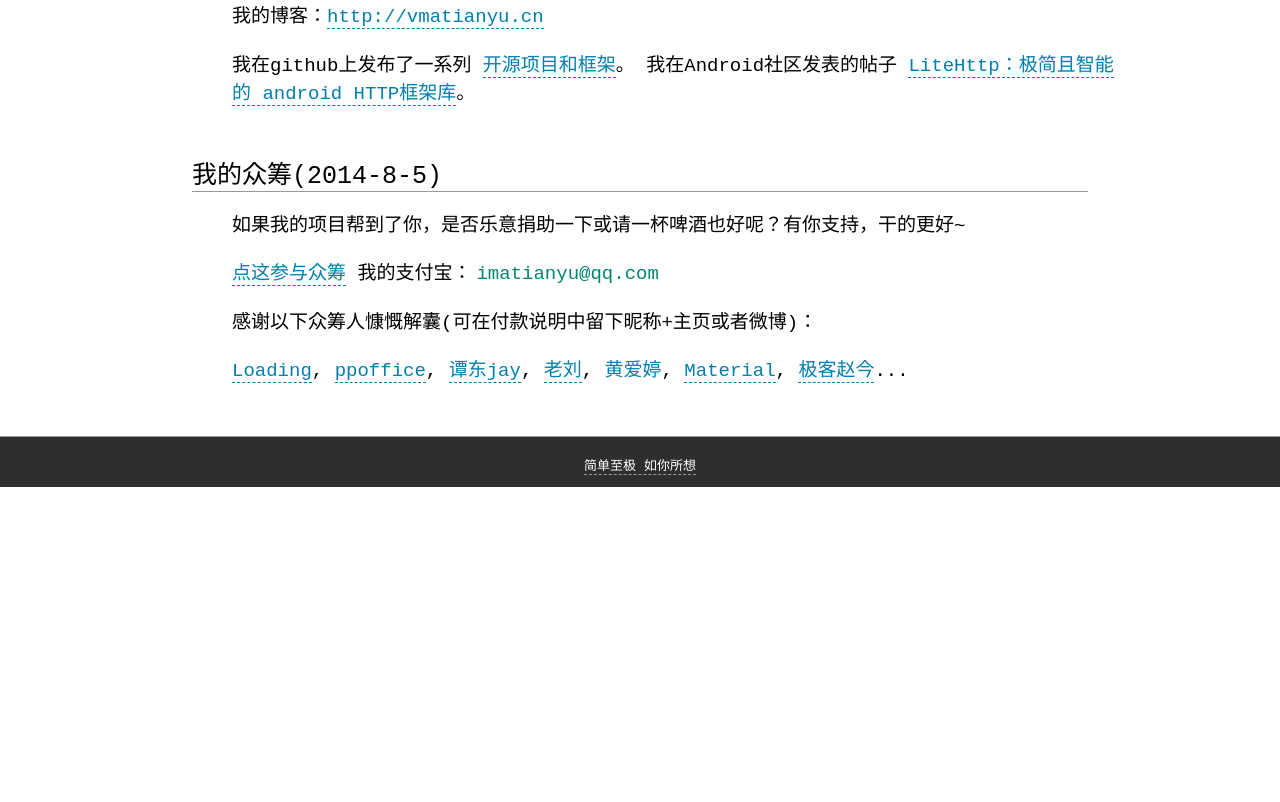
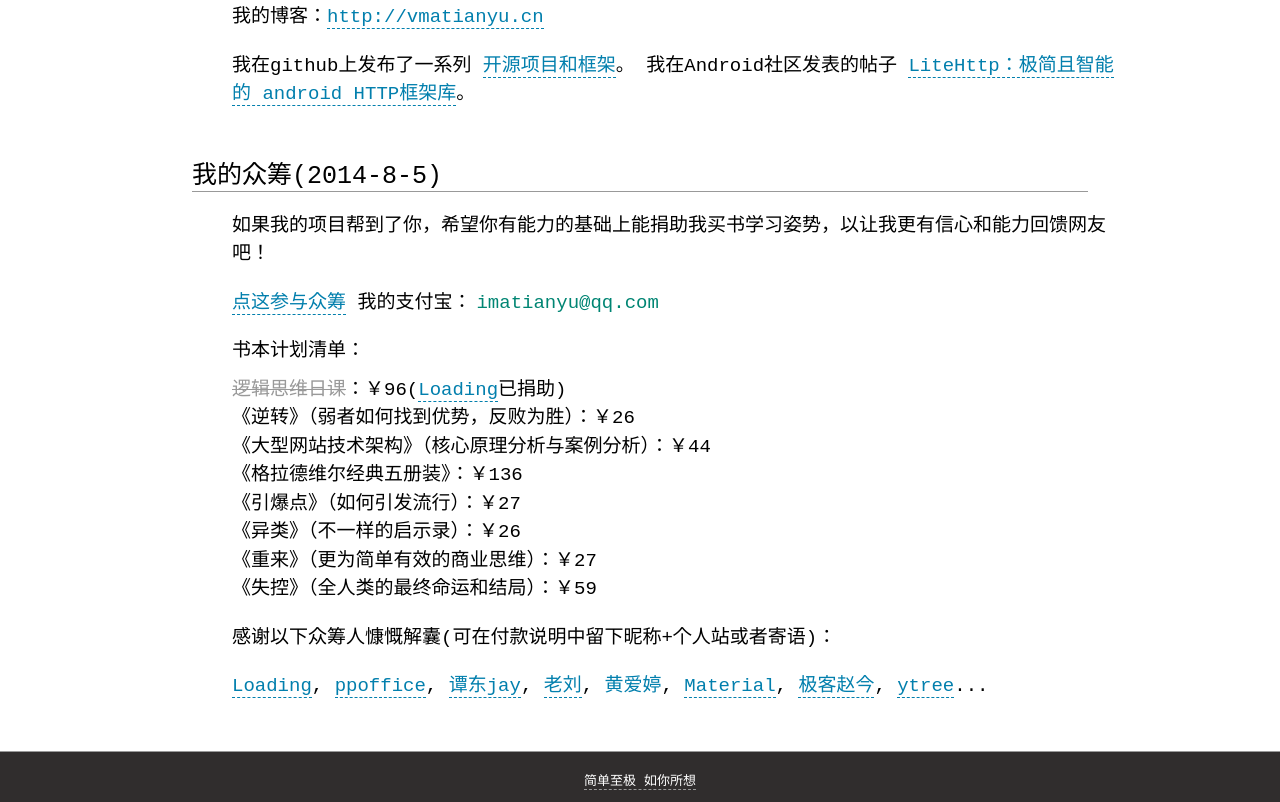
Before and after one commit to litesuits/litesuits.github.com, a plain HTML site: page index.html in a window 1280 px wide. Shown: the part 2251-3053 px from the top of the page. Before the commit the page ends 2738 px from the top, so only its background shows below. Drawn offline with Linux system fonts and the light colour scheme.

Commit message:
提交众筹者

```diff
--- a/css/index.css
+++ b/css/index.css
@@ -129,3 +129,7 @@ body {
 	text-decoration:none;
 	border-bottom:#ffffff dashed 1px;
 }
+.text-mid-line {
+	color: #999999;
+	text-decoration:line-through;
+}
--- a/index.html
+++ b/index.html
@@ -48,6 +48,9 @@
         obj.setSelectionRange(0,outTxt.length);
         obj.focus();
 	}
+
+
+
 
     </script>
 </head>
@@ -129,7 +132,7 @@
         <div class="content">
             &nbsp;&nbsp;<a href="http://www.vmatianyu.cn/" target="_blank">马天宇：</a>
             &nbsp;&nbsp;&nbsp;我是作者，我的商业项目
-            <a href="http://www.bong.cn/"  target="_blank">bong</a>
+            <a href="http://www.bong.cn/" target="_blank">bong</a>
             全面启用Lite系列后APK从7.7M缩小到1.2M，压缩了85%，清爽，整洁，性能更快，也稳定。
         </div>
         <div class="content">
@@ -167,7 +170,9 @@
     <div class="title_h2"><a href="https://github.com/litesuits/android-common" target="_blank">LiteCommon</a>
     </div>
     <div class="code_name">代号: lover</div>
-    <div class="content">LiteCommon是一个丰富而迷你的基础类库组：单纯简单,通用性极强，却不到50K！其中包括shell命令，静默安装，bitmap处理，文件操作，加密存储器，计数器，均值器，吐司，日志，校验，提示，网络监测等基础功能，以及一些Base64、MD5、Hex、Byte、Number、Dialog、Filed、Class、Package、Telephone、Random等工具类。</div>
+    <div class="content">
+        LiteCommon是一个丰富而迷你的基础类库组：单纯简单,通用性极强，却不到50K！其中包括shell命令，静默安装，bitmap处理，文件操作，加密存储器，计数器，均值器，吐司，日志，校验，提示，网络监测等基础功能，以及一些Base64、MD5、Hex、Byte、Number、Dialog、Filed、Class、Package、Telephone、Random等工具类。
+    </div>
 
     <div class="title_h2"><a href="https://github.com/litesuits/android-lite-views" target="_blank">Views & Widgets</a>
     </div>
@@ -200,7 +205,8 @@
     <div class="divide_line"></div>
     <div class="content margin-top">马天宇，中国杭州，客户端架构师，现为
         <a href="http://bong.cn/share?from=litesuits.com" target="_blank">bong</a>
-        产品经理，负责开放平台。</div>
+        产品经理，负责开放平台。
+    </div>
     <div class="content margin-top" onclick="clickWeixin()">
         我的微信：
         <input id="weixin" type="text" readonly="true" value="vmatianyu" class="bluetext input-email"/>
@@ -209,19 +215,31 @@
     <div class="content margin-top">我的邮箱: <a href="mailto:imatianyu@qq.com">imatianyu@qq.com</a></div>
     <div class="content margin-top">我的博客：<a href="http://vmatianyu.cn" target="_blank">http://vmatianyu.cn</a></div>
     <div class="content margin-top">我在github上发布了一系列 <a href="https://github.com/litesuits" target="_blank">开源项目和框架</a>。
-    我在Android社区发表的帖子
+        我在Android社区发表的帖子
         <a href="http://www.eoeandroid.com/thread-326584-1-1.html" target="_blank">LiteHttp：极简且智能的 android HTTP框架库</a>。
     </div>
 
     <!-- 众筹 -->
     <div name="cf" id="cf" class="title_h1">我的众筹(2014-8-5)</div>
     <div class="divide_line"></div>
-    <div class="content margin-top">如果我的项目帮到了你，是否乐意捐助一下或请一杯啤酒也好呢？有你支持，干的更好~</div>
+    <div class="content margin-top">如果我的项目帮到了你，希望你有能力的基础上能捐助我买书学习姿势，以让我更有信心和能力回馈网友吧！</div>
     <div class="content margin-top" onclick="clickApliay()">
         <a href="https://shenghuo.alipay.com/send/payment/fill.htm" target="_blank">点这参与众筹</a>
-        我的支付宝：<input id="email" type="text" readonly="true" value="imatianyu@qq.com" class="greentext input-email" />
+        我的支付宝：<input id="email" type="text" readonly="true" value="imatianyu@qq.com" class="greentext input-email"/>
     </div>
-    <div class="content margin-top">感谢以下众筹人慷慨解囊(可在付款说明中留下昵称+主页或者微博)：</div>
+    <div class="content margin-top">书本计划清单：</div>
+    <div class="content">
+        <span class="text-mid-line">逻辑思维日课</span>：￥96(<a href="http://weibo.com/lujing0818" target="_blank"
+            >Loading</a>已捐助)</br>
+        《逆转》（弱者如何找到优势，反败为胜）：￥26</br>
+        《大型网站技术架构》（核心原理分析与案例分析）：￥44 </br>
+        《格拉德维尔经典五册装》：￥136</br>
+        《引爆点》（如何引发流行）：￥27</br>
+        《异类》（不一样的启示录）：￥26</br>
+        《重来》（更为简单有效的商业思维）：￥27</br>
+        《失控》（全人类的最终命运和结局）：￥59</br>
+    </div>
+    <div class="content margin-top">感谢以下众筹人慷慨解囊(可在付款说明中留下昵称+个人站或者寄语)：</div>
     <div class="content margin-top">
         <a href="http://weibo.com/lujing0818" target="_blank">Loading</a>,
         <a href="http://weibo.com/u/2529883221" target="_blank">ppoffice</a>,
@@ -229,7 +247,8 @@
         <a href="https://github.com/tim9liu9" target="_blank">老刘</a>,
         <span class="bluetext">黄爱婷</span>,
         <a href="https://github.com/material" target="_blank">Material</a>,
-        <a href="http://www.zhaojin97.cn/" target="_blank">极客赵今</a>...
+        <a href="http://www.zhaojin97.cn/" target="_blank">极客赵今</a>,
+        <a href="http://www.zhaojin97.cn/" target="_blank">ytree</a>...
     </div>
 </div>
 
@@ -238,6 +257,7 @@
     <div class="footer_static">
         <script type="text/javascript">
             var cnzz_protocol = (("https:" == document.location.protocol) ? " https://" : " http://");document.write(unescape("%3Cspan id='cnzz_stat_icon_5844686'%3E%3C/span%3E%3Cscript src='" + cnzz_protocol + "s5.cnzz.com/stat.php%3Fid%3D5844686%26show%3Dpic' type='text/javascript'%3E%3C/script%3E"));
+
         </script>
     </div>
     <div class="copyright whiteklink">
```
